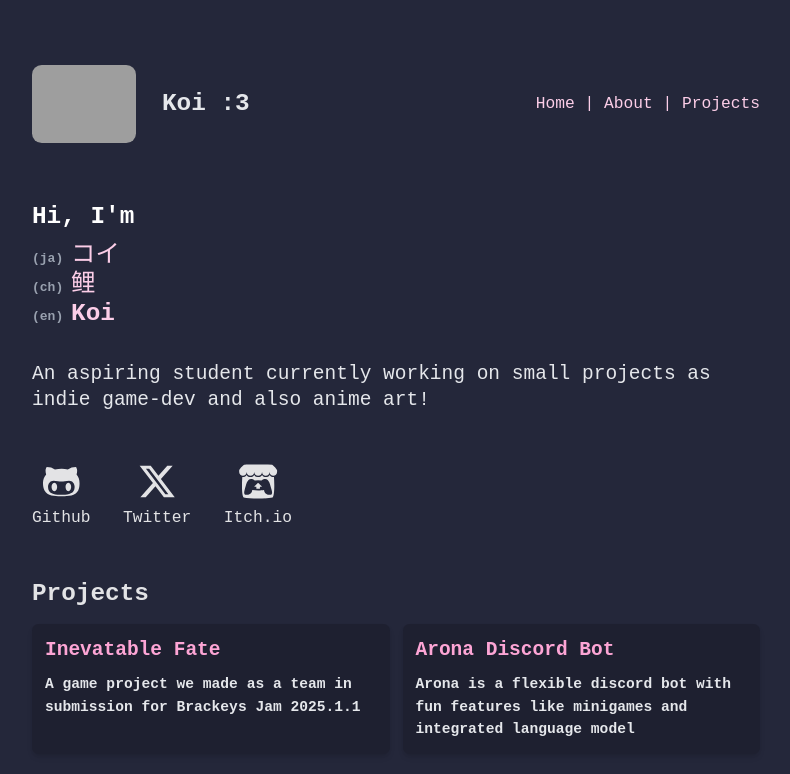
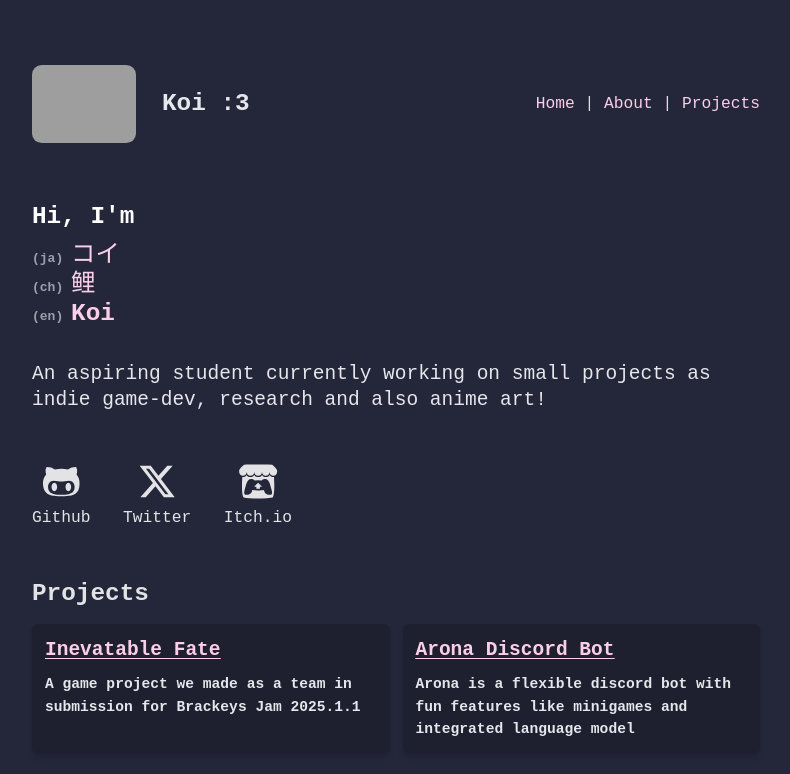
Before and after one commit to Koipix/koipixu, a React (Vite) app: page / in a window 1280 px wide. Shown: the top 774 px of the page, without its empty margins (244-1034 px from the left). Built offline with nearby package versions, Linux system fonts and the light colour scheme; grey boxes are pictures that could not be loaded.

Commit message:
fancy deco

```diff
--- a/src/component/home.tsx
+++ b/src/component/home.tsx
@@ -19,7 +19,7 @@ function Home() {
                 </div>
             </h1>
             <p className="text-2xl text-gray-200 mt-10 font-medium">
-                An aspiring student currently working on small projects as indie game-dev and also anime art!
+                An aspiring student currently working on small projects as indie game-dev, research and also anime art!
             </p>
             <div className='mt-15'>
                 <ul className='flex flex-row gap-x-10 text-5xl font-normal'>
@@ -49,8 +49,8 @@ function Home() {
           <dl className="grid grid-cols-2 gap-4">
             <div className="rounded-lg bg-mantle p-4 text-accent shadow-md transition-shadow">
               <dt>
-                <span>
-                  <a className="text-2xl text-pink-300">
+                <span className="underline underline-offset-3 hover:decoration-2">
+                  <a href="https://koipix.itch.io/inevitable-fate" className="text-2xl text-pink-200">
                     Inevatable Fate
                   </a>
                 </span>
@@ -61,8 +61,8 @@ function Home() {
             </div>
             <div className="rounded-lg bg-mantle p-4 text-accent shadow-md transition-shadow">
               <dt>
-                <span>
-                  <a className="text-2xl text-pink-300">
+                <span className="underline underline-offset-3 hover:decoration-2">
+                  <a href="https://github.com/Koipix/Arona" className="text-2xl text-pink-200">
                     Arona Discord Bot
                   </a>
                 </span>
```
